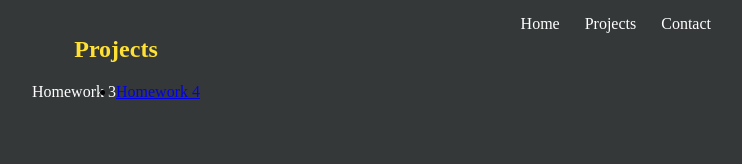
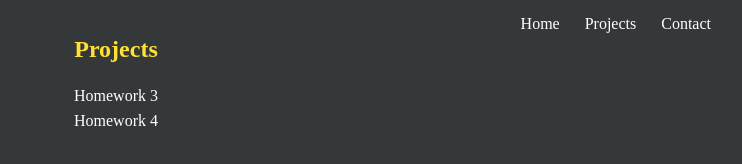
Before and after one commit to Garcia415/Garcia415.github.io, a plain HTML site: page homework1_projects.html in a window 1280 px wide. Shown: the whole page, without its empty margins (524-1266 px from the left). Drawn offline with Linux system fonts and the light colour scheme.

Commit message:
Add files via upload

```diff
--- a/homework1_projects.css
+++ b/homework1_projects.css
@@ -39,10 +39,22 @@ iframe{
 /*Projects container*/
 .grid-projects{
     display: flex;
-    justify-content: center;
+    flex-direction: column;
+}
+.projects{
+    margin-left: auto;
+    margin-right: auto;
+    line-height: 25px;
 }
 .homework3{
     list-style: none;
+}
+.homework4{
+    list-style: none;
+}
+.link4{
+    text-decoration: none;
+    color: #fff;
 }
 .link3{
     text-decoration: none;
@@ -52,3 +64,7 @@ iframe{
     color: #FFE135;
     transition: .50s;
 }
+.homework4 .link4-li .link4:hover{
+    color: #FFE135;
+    transition: .50s;
+}
--- a/homework1_projects.html
+++ b/homework1_projects.html
@@ -28,12 +28,14 @@
     <section>
         <h1 class="project-h1">Projects</h1>
         <div class="grid-projects">
+            <div class="projects">
             <ul class="homework3">
                 <li class="link3-li"><a href="https://garcia415.github.io/HTML-CSS-HW3/" class="link3">Homework 3</a></li>
             </ul>
-            <ul>
-                <li><a href="https://garcia415.github.io/CSS-HW4/intro.html">Homework 4</a></li>
+            <ul class="homework4">
+                <li class="link4-li"><a href="https://garcia415.github.io/CSS-HW4/intro.html" class="link4">Homework 4</a></li>
             </ul>
+        </div>
         </div>
     </section>
 </body>
```
